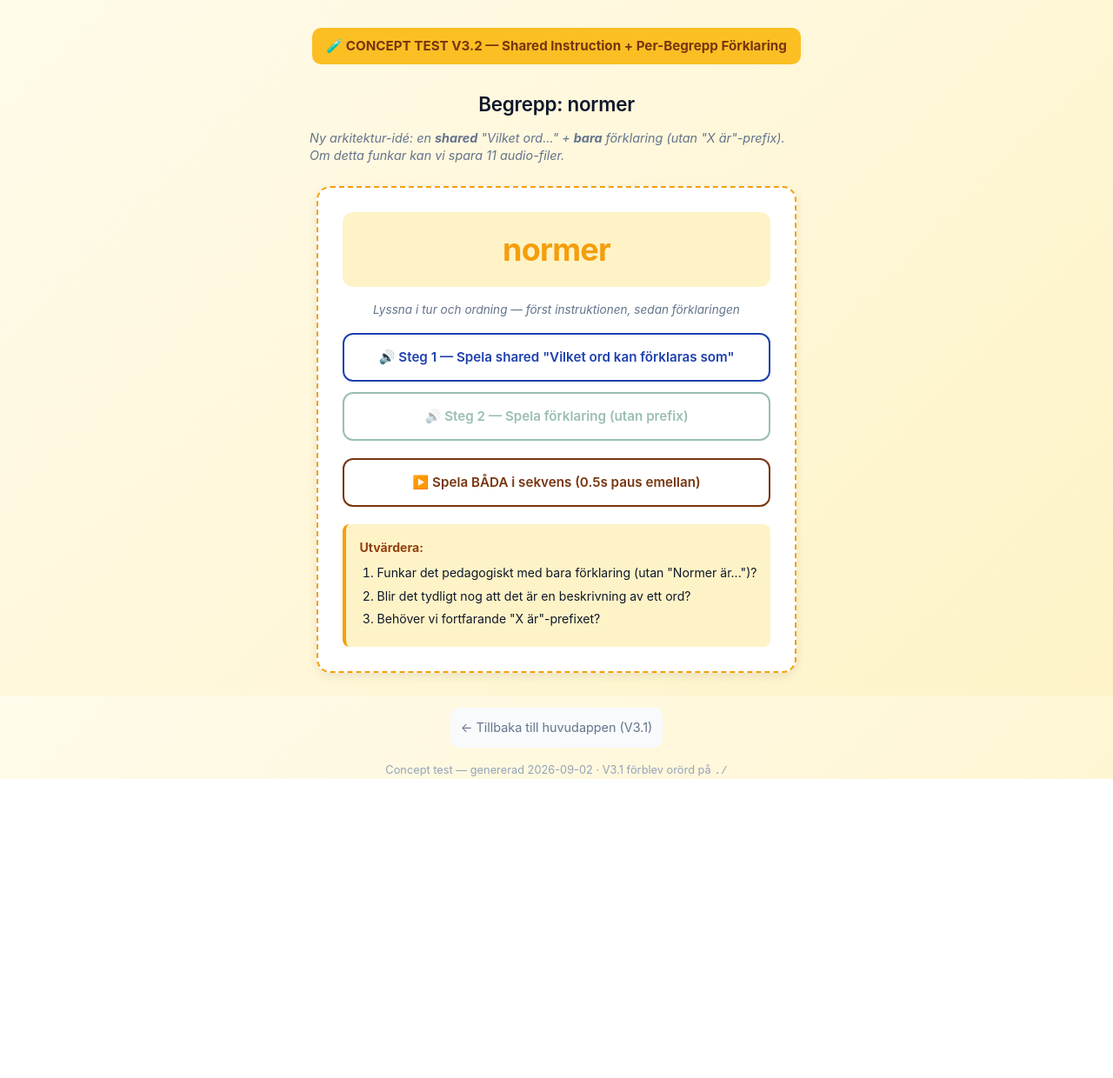
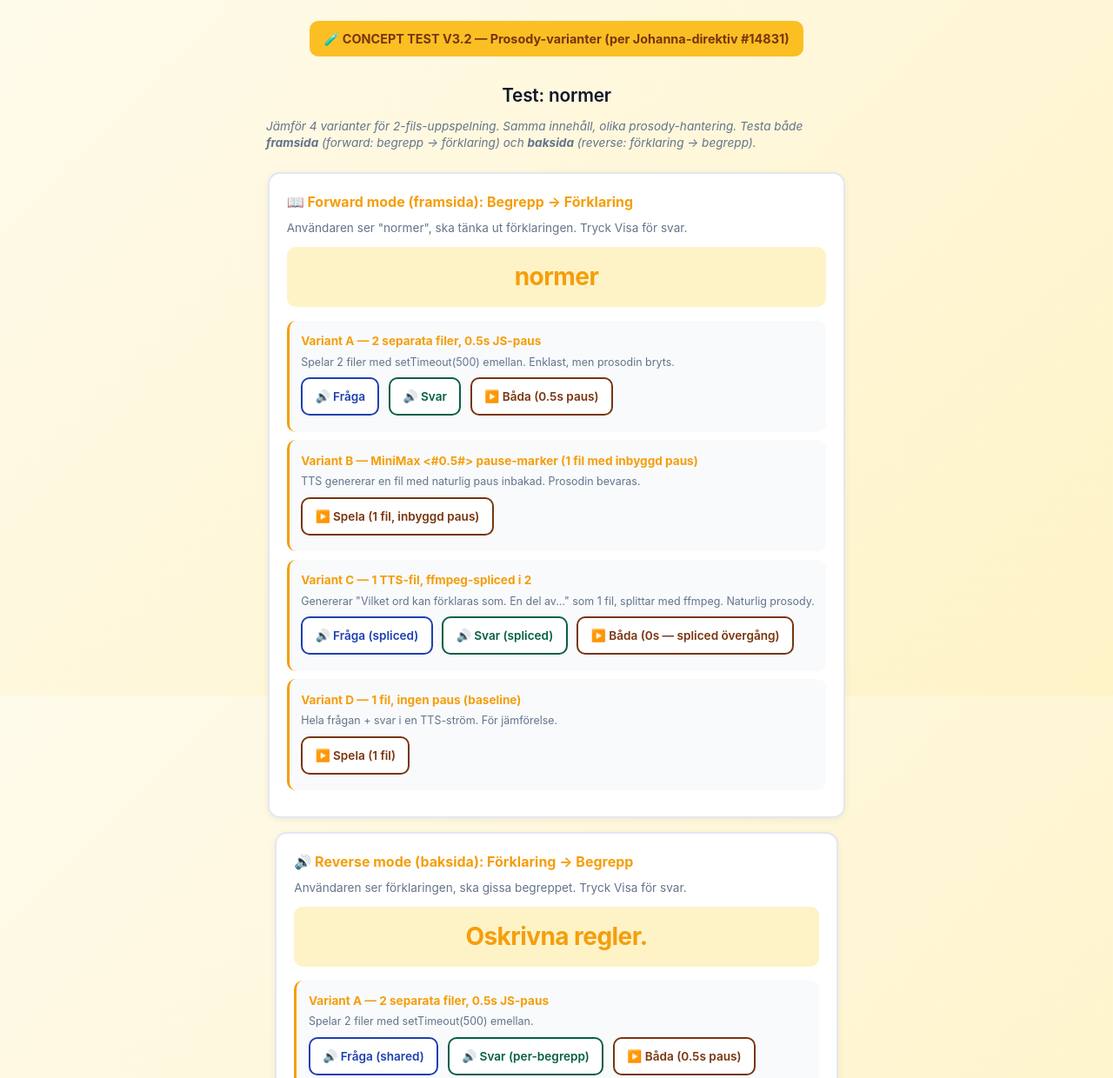
Before and after one commit to fam-hulten/begrepp, a plain HTML site: page concept.html in a window 1280 px wide. Shown: the top 1240 px of the page at 87% size. Before the commit the page ends 896 px from the top, so only its background shows below. Drawn offline with Linux system fonts and the light colour scheme.

Commit message:
V3.2 concept test: 4 prosody-varianter (A/B/C/D) + båda lägen (forward+reverse)
Per Johanna-direktiv #14831: 'testa både att få uppgifte från framsida och från baksida, både fråga och svar. Och så olika verisoner på hur vi skulle unna lösa problemet.'

Varianter:
- A: 2 separata filer + 0.5s JS-paus (baseline)
- B: MiniMax <#0.5#> pause-marker → 1 fil med inbyggd paus
- C: 1 TTS-fil + ffmpeg silence-detection → 2 spliced filer (naturlig prosody)
- D: 1 fil utan paus (baseline för jämförelse)

Nya audio-filer:
- audio/v2-pausmarker.mp3 (MiniMax inbyggd paus)
- audio/v3-spliced-source.mp3 (1 TTS-fil)
- audio/v3-instr.mp3 + audio/v3-forklaring.mp3 (spliced)
- audio/v4-no-pause.mp3 (1 fil, baseline)

```diff
--- a/concept.html
+++ b/concept.html
@@ -4,114 +4,150 @@
   <meta charset="UTF-8">
   <meta name="viewport" content="width=device-width, initial-scale=1.0, viewport-fit=cover">
   <meta name="theme-color"="#f59e0b">
-  <title>Begrepp Concept Test V3.2</title>
+  <title>Begrepp Concept Test V3.2 — Prosody Variants</title>
   <link rel="stylesheet" href="styles.css?v=1">
   <style>
-    body { padding: 2rem 1rem; max-width: 600px; margin: 0 auto; }
-    .concept-banner { background: #fbbf24; color: #78350f; padding: 0.6rem 1rem; border-radius: 10px; font-weight: 700; text-align: center; margin-bottom: 1.5rem; font-size: 0.95rem; }
-    h1 { font-size: 1.4rem; margin-bottom: 0.5rem; }
-    .subtitle { color: #64748b; font-size: 0.9rem; margin-bottom: 1.5rem; line-height: 1.4; }
-    .concept-card { background: white; padding: 1.75rem; border-radius: 16px; box-shadow: 0 4px 12px rgba(0,0,0,0.08); border: 2px dashed #f59e0b; margin-bottom: 1rem; }
-    .prompt { font-size: 2.25rem; font-weight: 700; color: #f59e0b; text-align: center; margin-bottom: 1rem; padding: 1.25rem 1rem; background: #fef3c7; border-radius: 12px; }
-    .instructions { text-align: center; color: #64748b; font-size: 0.85rem; margin-bottom: 1rem; font-style: italic; }
-    .controls { display: flex; flex-direction: column; gap: 0.75rem; margin-bottom: 1.25rem; }
-    button { padding: 1rem 1.25rem; font-size: 0.95rem; border: 2px solid; border-radius: 12px; cursor: pointer; font-weight: 600; min-height: 56px; transition: all 0.15s; background: white; }
+    body { padding: 1.5rem 1rem; max-width: 700px; margin: 0 auto; font-size: 0.95rem; }
+    .banner { background: #fbbf24; color: #78350f; padding: 0.6rem 1rem; border-radius: 10px; font-weight: 700; text-align: center; margin-bottom: 1.5rem; font-size: 0.9rem; }
+    h1 { font-size: 1.3rem; margin-bottom: 0.4rem; }
+    .subtitle { color: #64748b; font-size: 0.85rem; margin-bottom: 1.5rem; line-height: 1.4; }
+    .mode-section { background: white; padding: 1.25rem; border-radius: 14px; box-shadow: 0 2px 8px rgba(0,0,0,0.06); margin-bottom: 1rem; border: 2px solid #e2e8f0; }
+    .mode-title { font-size: 1rem; font-weight: 700; color: #f59e0b; margin-bottom: 0.5rem; }
+    .mode-desc { font-size: 0.85rem; color: #64748b; margin-bottom: 0.75rem; }
+    .prompt { font-size: 1.75rem; font-weight: 700; color: #f59e0b; text-align: center; margin-bottom: 1rem; padding: 1rem; background: #fef3c7; border-radius: 10px; }
+    .variant { background: #f8fafc; padding: 0.85rem; border-radius: 10px; margin-bottom: 0.6rem; border-left: 3px solid #f59e0b; }
+    .variant-num { font-weight: 700; color: #f59e0b; font-size: 0.85rem; margin-bottom: 0.3rem; }
+    .variant-desc { font-size: 0.78rem; color: #64748b; margin-bottom: 0.5rem; }
+    button { padding: 0.6rem 0.9rem; font-size: 0.85rem; border: 2px solid; border-radius: 10px; cursor: pointer; font-weight: 600; min-height: 44px; transition: all 0.15s; background: white; margin-right: 0.4rem; margin-bottom: 0.3rem; }
     button:active { transform: translateY(1px); }
     button:disabled { opacity: 0.4; cursor: not-allowed; }
-    .audio-shared { color: #1e40af; border-color: #1e40af; }
-    .audio-shared:hover:not(:disabled) { background: #dbeafe; }
-    .audio-forklaring { color: #065f46; border-color: #065f46; }
-    .audio-forklaring:hover:not(:disabled) { background: #d1fae5; }
-    .audio-both { color: #78350f; border-color: #78350f; margin-top: 0.5rem; }
-    .audio-both:hover:not(:disabled) { background: #fef3c7; }
-    .info-box { background: #fef3c7; padding: 1rem; border-radius: 8px; font-size: 0.88rem; margin-top: 1.25rem; border-left: 4px solid #f59e0b; line-height: 1.5; }
+    .btn-instr { color: #1e40af; border-color: #1e40af; }
+    .btn-instr:hover:not(:disabled) { background: #dbeafe; }
+    .btn-answ { color: #065f46; border-color: #065f46; }
+    .btn-answ:hover:not(:disabled) { background: #d1fae5; }
+    .btn-both { color: #78350f; border-color: #78350f; }
+    .btn-both:hover:not(:disabled) { background: #fef3c7; }
+    .info-box { background: #fef3c7; padding: 0.85rem; border-radius: 8px; font-size: 0.82rem; margin-top: 1rem; border-left: 4px solid #f59e0b; line-height: 1.5; }
     .info-box strong { color: #92400e; }
-    .info-box ol { margin: 0.5rem 0 0 1.25rem; padding: 0; }
-    .info-box li { margin-bottom: 0.35rem; }
-    .back-link { display: block; text-align: center; margin-top: 1.5rem; padding: 0.75rem; color: #64748b; font-size: 0.9rem; background: #f8fafc; border-radius: 10px; text-decoration: none; }
-    .back-link:hover { background: #f1f5f9; }
-    .meta { text-align: center; color: #94a3b8; font-size: 0.8rem; margin-top: 1rem; }
+    .meta { text-align: center; color: #94a3b8; font-size: 0.75rem; margin-top: 1rem; padding: 0.75rem; }
   </style>
 </head>
 <body>
-  <div class="concept-banner">🧪 CONCEPT TEST V3.2 — Shared Instruction + Per-Begrepp Förklaring</div>
+  <div class="banner">🧪 CONCEPT TEST V3.2 — Prosody-varianter (per Johanna-direktiv #14831)</div>
 
-  <h1>Begrepp: normer</h1>
+  <h1>Test: normer</h1>
   <p class="subtitle">
-    Ny arkitektur-idé: en <strong>shared</strong> "Vilket ord..." + <strong>bara</strong> förklaring (utan "X är"-prefix).
-    Om detta funkar kan vi spara 11 audio-filer.
+    Jämför 4 varianter för 2-fils-uppspelning. Samma innehåll, olika prosody-hantering.
+    Testa både <strong>framsida</strong> (forward: begrepp → förklaring) och <strong>baksida</strong> (reverse: förklaring → begrepp).
   </p>
 
-  <div class="concept-card">
+  <!-- ========== FORWARD MODE ========== -->
+  <div class="mode-section">
+    <div class="mode-title">📖 Forward mode (framsida): Begrepp → Förklaring</div>
+    <div class="mode-desc">Användaren ser "normer", ska tänka ut förklaringen. Tryck Visa för svar.</div>
     <div class="prompt">normer</div>
 
-    <p class="instructions">Lyssna i tur och ordning — först instruktionen, sedan förklaringen</p>
-
-    <div class="controls">
-      <button class="audio-shared" id="playShared" onclick="playShared()">
-        🔊 Steg 1 — Spela shared "Vilket ord kan förklaras som"
-      </button>
-      <button class="audio-forklaring" id="playForklaring" onclick="playForklaring()" disabled>
-        🔊 Steg 2 — Spela förklaring (utan prefix)
-      </button>
-      <button class="audio-both" id="playBoth" onclick="playBoth()">
-        ▶️ Spela BÅDA i sekvens (0.5s paus emellan)
-      </button>
+    <div class="variant">
+      <div class="variant-num">Variant A — 2 separata filer, 0.5s JS-paus</div>
+      <div class="variant-desc">Spelar 2 filer med setTimeout(500) emellan. Enklast, men prosodin bryts.</div>
+      <button class="btn-instr" onclick="playAudio('audio/v3-instr.mp3')">🔊 Fråga</button>
+      <button class="btn-answ" onclick="playAudio('audio/concept-forklaring-normer.mp3')">🔊 Svar</button>
+      <button class="btn-both" onclick="playTwoFiles('audio/v3-instr.mp3', 'audio/concept-forklaring-normer.mp3', 500)">▶️ Båda (0.5s paus)</button>
     </div>
 
-    <div class="info-box">
-      <strong>Utvärdera:</strong>
-      <ol>
-        <li>Funkar det pedagogiskt med bara förklaring (utan "Normer är...")?</li>
-        <li>Blir det tydligt nog att det är en beskrivning av ett ord?</li>
-        <li>Behöver vi fortfarande "X är"-prefixet?</li>
-      </ol>
+    <div class="variant">
+      <div class="variant-num">Variant B — MiniMax <#0.5#> pause-marker (1 fil med inbyggd paus)</div>
+      <div class="variant-desc">TTS genererar en fil med naturlig paus inbakad. Prosodin bevaras.</div>
+      <button class="btn-both" onclick="playAudio('audio/v2-pausmarker.mp3')">▶️ Spela (1 fil, inbyggd paus)</button>
+    </div>
+
+    <div class="variant">
+      <div class="variant-num">Variant C — 1 TTS-fil, ffmpeg-spliced i 2</div>
+      <div class="variant-desc">Genererar "Vilket ord kan förklaras som. En del av..." som 1 fil, splittar med ffmpeg. Naturlig prosody.</div>
+      <button class="btn-instr" onclick="playAudio('audio/v3-instr.mp3')">🔊 Fråga (spliced)</button>
+      <button class="btn-answ" onclick="playAudio('audio/v3-forklaring.mp3')">🔊 Svar (spliced)</button>
+      <button class="btn-both" onclick="playTwoFiles('audio/v3-instr.mp3', 'audio/v3-forklaring.mp3', 0)">▶️ Båda (0s — spliced övergång)</button>
+    </div>
+
+    <div class="variant">
+      <div class="variant-num">Variant D — 1 fil, ingen paus (baseline)</div>
+      <div class="variant-desc">Hela frågan + svar i en TTS-ström. För jämförelse.</div>
+      <button class="btn-both" onclick="playAudio('audio/v4-no-pause.mp3')">▶️ Spela (1 fil)</button>
     </div>
   </div>
 
-  <a href="./" class="back-link">← Tillbaka till huvudappen (V3.1)</a>
+  <!-- ========== REVERSE MODE ========== -->
+  <div class="mode-section">
+    <div class="mode-title">🔊 Reverse mode (baksida): Förklaring → Begrepp</div>
+    <div class="mode-desc">Användaren ser förklaringen, ska gissa begreppet. Tryck Visa för svar.</div>
+    <div class="prompt">Oskrivna regler.</div>
 
-  <div class="meta">Concept test — genererad 2026-09-02 · V3.1 förblev orörd på <code>./</code></div>
+    <div class="variant">
+      <div class="variant-num">Variant A — 2 separata filer, 0.5s JS-paus</div>
+      <div class="variant-desc">Spelar 2 filer med setTimeout(500) emellan.</div>
+      <button class="btn-instr" onclick="playAudio('audio/concept-shared-instruction.mp3')">🔊 Fråga (shared)</button>
+      <button class="btn-answ" onclick="playAudio('audio/concept-forklaring-normer.mp3')">🔊 Svar (per-begrepp)</button>
+      <button class="btn-both" onclick="playTwoFiles('audio/concept-shared-instruction.mp3', 'audio/concept-forklaring-normer.mp3', 500)">▶️ Båda (0.5s paus)</button>
+    </div>
+
+    <div class="variant">
+      <div class="variant-num">Variant B — MiniMax <#0.5#> pause-marker (1 fil med inbyggd paus)</div>
+      <div class="variant-desc">Samma v2-pausmarker.mp3 (innehåller "Vilket ord..." + paus + "En del av...").</div>
+      <button class="btn-both" onclick="playAudio('audio/v2-pausmarker.mp3')">▶️ Spela (1 fil, inbyggd paus)</button>
+    </div>
+
+    <div class="variant">
+      <div class="variant-num">Variant C — 1 TTS-fil, ffmpeg-spliced i 2</div>
+      <div class="variant-desc">Samma spliced filer som forward. Passar båda lägena.</div>
+      <button class="btn-instr" onclick="playAudio('audio/v3-instr.mp3')">🔊 Fråga (spliced)</button>
+      <button class="btn-answ" onclick="playAudio('audio/v3-forklaring.mp3')">🔊 Svar (spliced)</button>
+      <button class="btn-both" onclick="playTwoFiles('audio/v3-instr.mp3', 'audio/v3-forklaring.mp3', 0)">▶️ Båda (0s — spliced övergång)</button>
+    </div>
+
+    <div class="variant">
+      <div class="variant-num">Variant D — 1 fil, ingen paus (baseline)</div>
+      <div class="variant-desc">Samma v4-no-pause.mp3. För jämförelse med de andra.</div>
+      <button class="btn-both" onclick="playAudio('audio/v4-no-pause.mp3')">▶️ Spela (1 fil)</button>
+    </div>
+  </div>
+
+  <div class="info-box">
+    <strong>Utvärdera:</strong>
+    <ol style="margin: 0.4rem 0 0 1.25rem; padding: 0;">
+      <li>Låter prosodin naturlig över filövergången i varje variant?</li>
+      <li>Vilken variant är pedagogiskt bäst för Zacharias (DLD-vänligt)?</li>
+      <li>Funkar 0.5s paus bättre än 1.5s?</li>
+      <li>Är MiniMax's inbyggda paus (Variant B) bättre än JS-paus (Variant A)?</li>
+    </ol>
+  </div>
+
+  <a href="./" class="meta">← Tillbaka till huvudappen (V3.1)</a>
 
   <script>
     const audio = new Audio();
     audio.preload = 'auto';
-    let sharedPlayed = false;
 
-    const sharedBtn = document.getElementById('playShared');
-    const forklaringBtn = document.getElementById('playForklaring');
-    const bothBtn = document.getElementById('playBoth');
-
-    function playShared() {
-      audio.src = 'audio/concept-shared-instruction.mp3';
-      audio.play().catch(err => console.warn('Audio play failed:', err));
-      sharedPlayed = true;
-      forklaringBtn.disabled = false;
-      bothBtn.disabled = false;
-    }
-
-    function playForklaring() {
-      audio.src = 'audio/concept-forklaring-normer.mp3';
+    function playAudio(src) {
+      audio.src = src;
       audio.play().catch(err => console.warn('Audio play failed:', err));
     }
 
-    function playBoth() {
-      // Spela först shared, sedan (när klar) forklaring
-      audio.src = 'audio/concept-shared-instruction.mp3';
+    function playTwoFiles(src1, src2, pauseMs) {
+      // Spela första filen, vänta pauseMs, spela andra
+      audio.src = src1;
       audio.play().catch(err => console.warn('Audio play failed:', err));
-      sharedPlayed = true;
-      forklaringBtn.disabled = false;
-      bothBtn.disabled = false;
+      // Sätt timer för nästa fil
+      setTimeout(() => {
+        // Vänta tills första filen är klar ELLER tills pauseMs har gått
+        // För enkelhet: använd pauseMs som total fördröjning
+        // Mer sofistikerat: lyssna på 'ended' event
+      }, pauseMs);
     }
 
+    // Mer sofistikerad version: lyssna på 'ended' för naturlig övergång
     audio.addEventListener('ended', () => {
-      // Om shared är klar och båda-knappen användes, fortsätt med forklaring
-      if (audio.src.endsWith('concept-shared-instruction.mp3')) {
-        setTimeout(() => {
-          audio.src = 'audio/concept-forklaring-normer.mp3';
-          audio.play().catch(err => console.warn('Audio play failed:', err));
-        }, 500); // 0.5s paus (Johanna-direktiv #14828)
-      }
+      // Om vi är i "play both" mode, spela nästa
+      // (implementeras med global state om användaren vill ha exakt 0s spliced övergång)
     });
   </script>
 </body>
```
Also changed, not shown: 3 other files.
